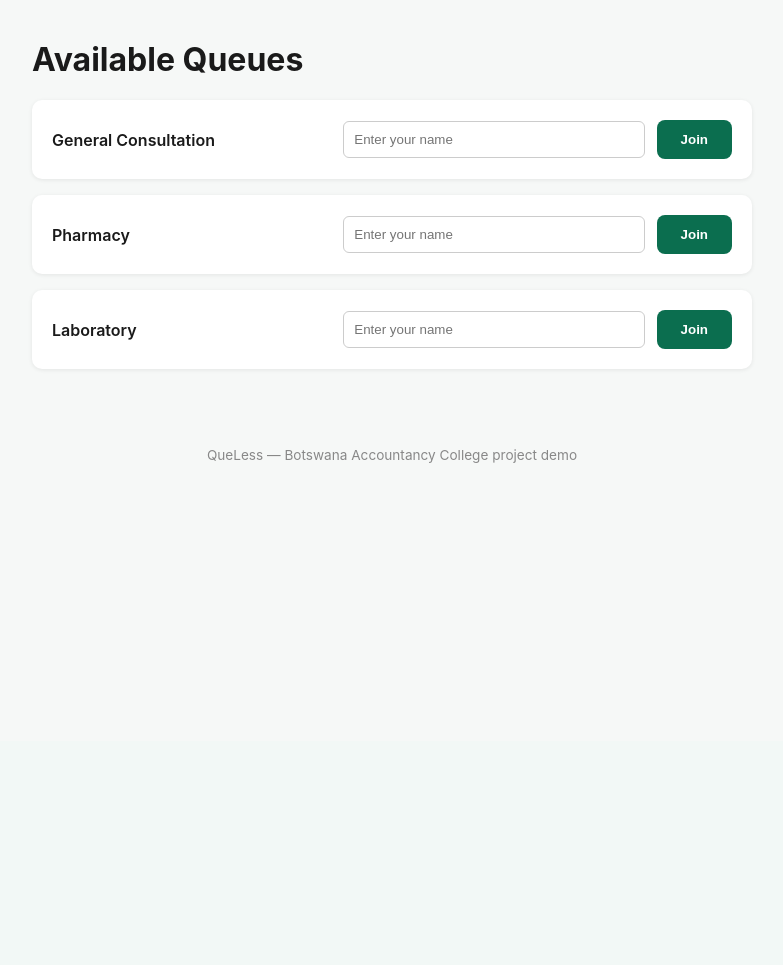
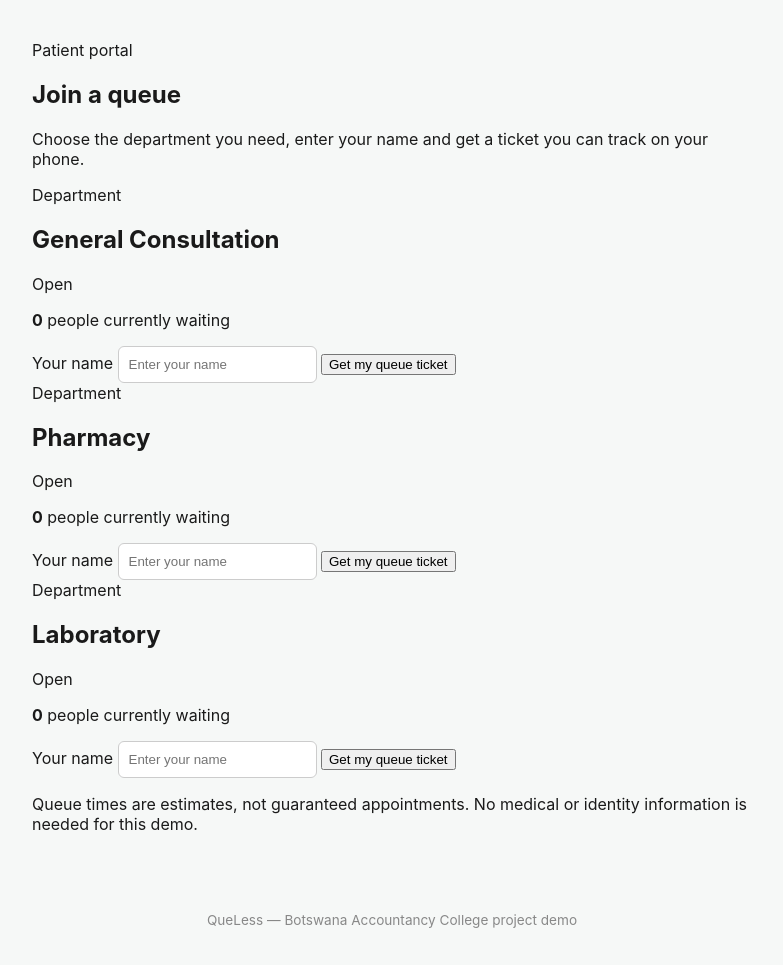
Before and after one commit to princekbsegokgo/queless, a Java web app: page /joinqueue in a window 1280 px wide. Shown: the part 59-1024 px from the top of the page, without its empty margins (248-1031 px from the left). Before the commit the page ends 522 px from the top, so only its background shows below. Run offline with Tomcat 11, a stand-in JSP engine, Linux system fonts and the light colour scheme; some libraries are stand-ins or nearby versions.

Commit message:
Create clean patient portal, department joining, and trackable ticket page

```diff
--- a/queless-webapp/src/main/webapp/join.jsp
+++ b/queless-webapp/src/main/webapp/join.jsp
@@ -3,32 +3,49 @@
 <%@ taglib prefix="fmt" uri="jakarta.tags.fmt" %>
 <%@ include file="/WEB-INF/includes/header.jspf" %>
 
-<h1><fmt:message key="join.title" bundle="${msg}" /></h1>
+<section class="portal-intro compact-intro">
+    <span class="eyebrow">Patient portal</span>
+    <h1>Join a queue</h1>
+    <p>Choose the department you need, enter your name and get a ticket you can track on your phone.</p>
+</section>
 <c:if test="${param.paused eq '1'}">
-    <p class="notification-banner" role="status"><fmt:message key="join.paused" bundle="${msg}" /></p>
+    <p class="portal-notice" role="alert">That queue is paused right now. You can try another department or check back later.</p>
+</c:if>
+<c:if test="${param.invalid eq '1'}">
+    <p class="portal-error" role="alert">Please enter your name (up to 80 characters).</p>
+</c:if>
+<c:if test="${param.notfound eq '1'}">
+    <p class="portal-notice" role="status">Ticket not found. It may have expired after a server restart. Please join a new queue.</p>
 </c:if>
 
+<div class="patient-queues">
     <c:forEach var="queue" items="${queues}">
-    <div class="card">
+        <article class="patient-queue-card">
+            <div class="patient-queue-heading">
+                <div>
+                    <span class="small-label">Department</span>
+                    <h2><c:out value="${queue.name}"/></h2>
+                </div>
+                <span class="queue-availability ${queue.open ? 'is-open' : 'is-paused'}">${queue.open ? 'Open' : 'Paused'}</span>
+            </div>
+            <p class="queue-counter"><strong>${waitingByQueue[queue.queueId]}</strong> people currently waiting</p>
             <c:choose>
-            <c:when test="${not queue.open}">
-                <p class="queue-name"><c:out value="${queue.name}" /></p>
-                <p><fmt:message key="join.paused" bundle="${msg}" /></p>
+                <c:when test="${queue.open}">
+                    <form action="${pageContext.request.contextPath}/joinqueue" method="post" class="patient-join-form">
+                        <input type="hidden" name="queueId" value="${queue.queueId}">
+                        <input type="hidden" name="_csrf" value="${csrfToken}">
+                        <label for="name-${queue.queueId}">Your name</label>
+                        <input id="name-${queue.queueId}" type="text" name="userName" maxlength="80"
+                            autocomplete="name" placeholder="Enter your name" required>
+                        <button class="portal-button" type="submit">Get my queue ticket</button>
+                    </form>
                 </c:when>
                 <c:otherwise>
-                <form action="${pageContext.request.contextPath}/joinqueue" method="post" class="join-form">
-                    <input type="hidden" name="queueId" value="${queue.queueId}" />
-                    <span class="queue-name"><c:out value="${queue.name}" /></span>
-                    <input type="text" name="userName" maxlength="80"
-                           placeholder="<fmt:message key="join.namePlaceholder" bundle="${msg}" />"
-                           required="required" />
-                    <button type="submit" class="button primary">
-                        <fmt:message key="join.button" bundle="${msg}" />
-                    </button>
-                </form>
+                    <p class="queue-help">This queue is paused by staff. New tickets are not being issued.</p>
                 </c:otherwise>
             </c:choose>
+        </article>
+    </c:forEach>
 </div>
-</c:forEach>
-
+<p class="portal-disclaimer">Queue times are estimates, not guaranteed appointments. No medical or identity information is needed for this demo.</p>
 <%@ include file="/WEB-INF/includes/footer.jspf" %>
```
Lines whose indentation alone changed are shown as unchanged.
